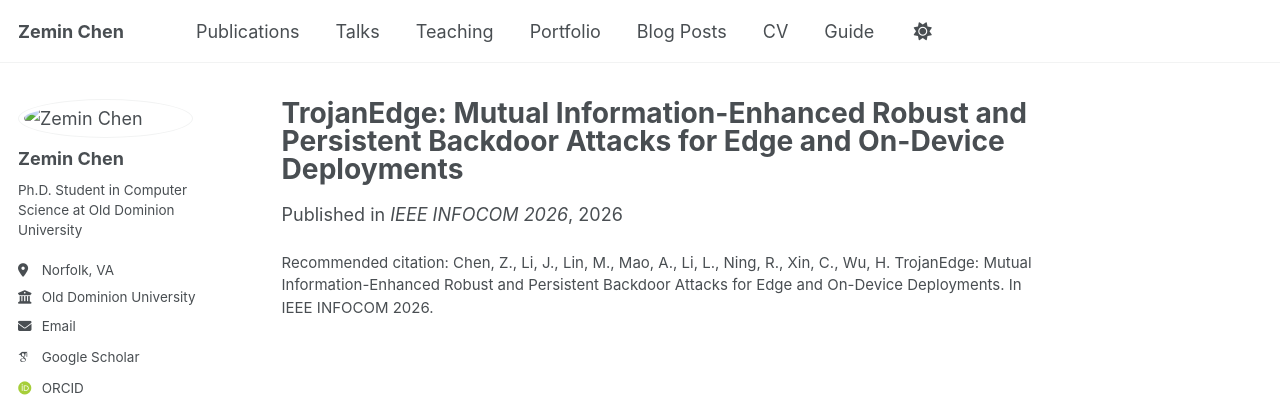
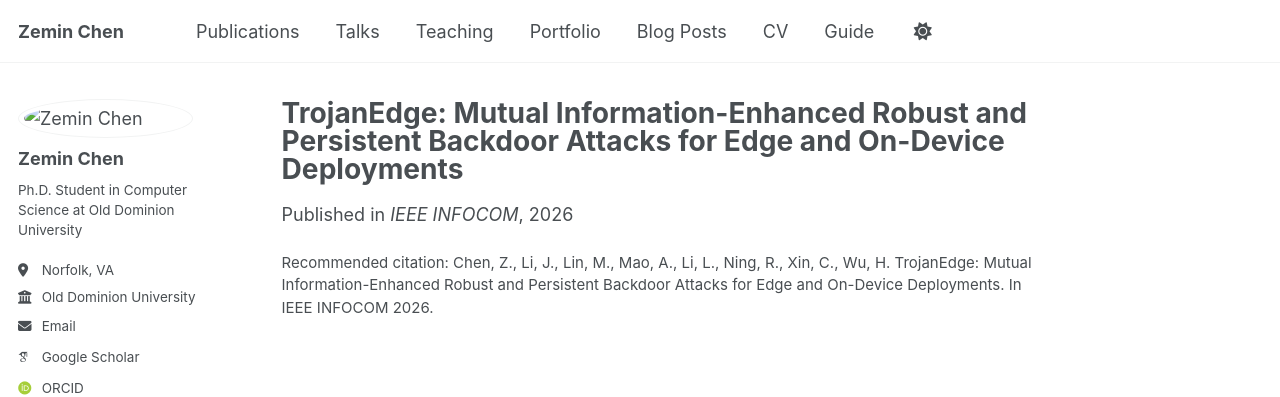
Before and after one commit to jimmychen9/jimmychen9.github.io, a Jekyll site: the page built from _publications/2026-05-18-trojanedge.md, in a window 1280 px wide. Shown: the top 397 px of the page. Built offline with Jekyll 4.4.1, drawn with Linux system fonts in a browser that asks for light colours; some web fonts are replaced; a script bundle is joined from its source files by our own code; library files that are not in the unit come from our copies.

Commit message:
Update 2026-05-18-trojanedge.md

```diff
--- a/_publications/2026-05-18-trojanedge.md
+++ b/_publications/2026-05-18-trojanedge.md
@@ -1,11 +1,11 @@
 ---
 title: "TrojanEdge: Mutual Information-Enhanced Robust and Persistent Backdoor Attacks for Edge and On-Device Deployments "
 collection: publications
-category: manuscripts
+category: conferences
 permalink: /publication/2026-05-18-trojanedge
 excerpt: 'A robust and persistent backdoor attack framework for edge and on-device AI deployments using mutual information optimization.'
 date: 2026-5-18
-venue: 'IEEE INFOCOM 2026'
+venue: 'IEEE INFOCOM'
 slidesurl:
 paperurl:
 bibtexurl:
```
